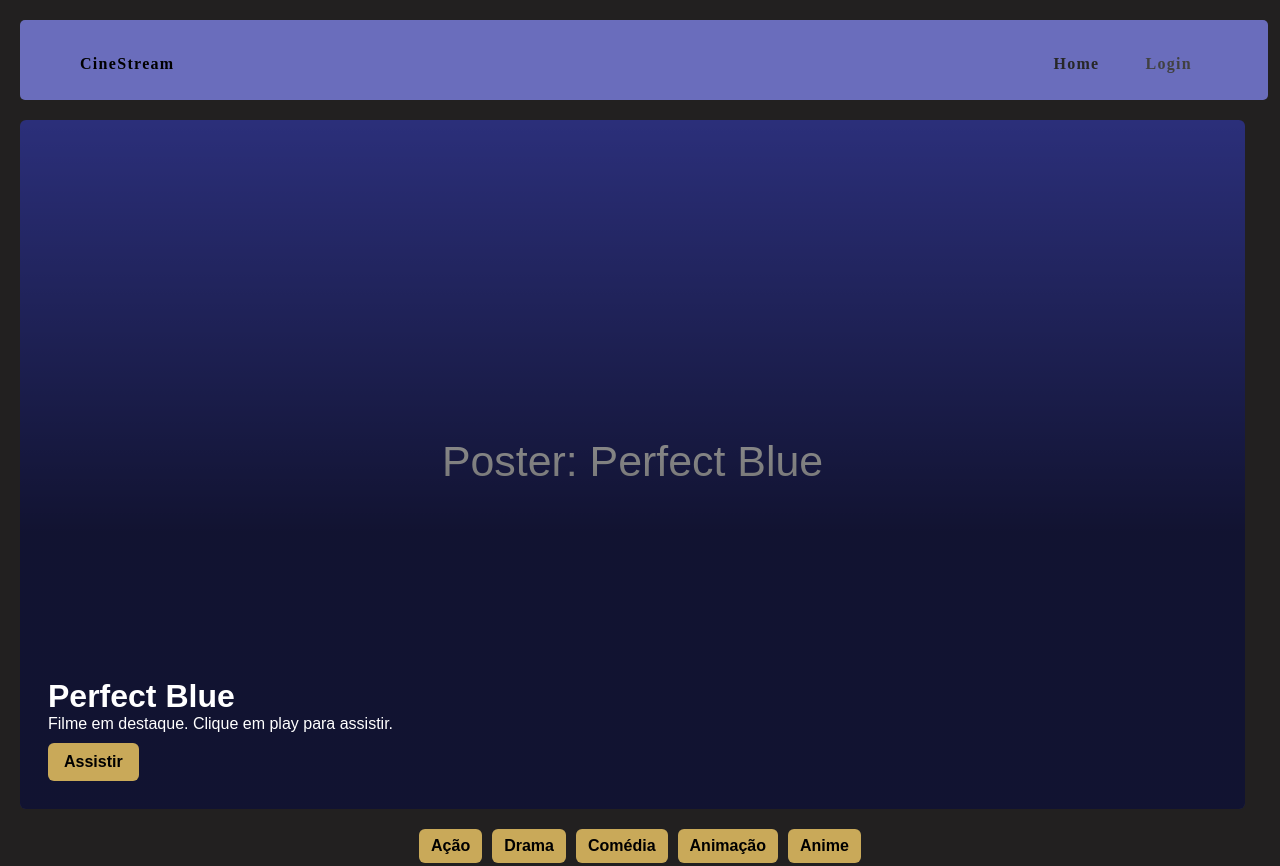
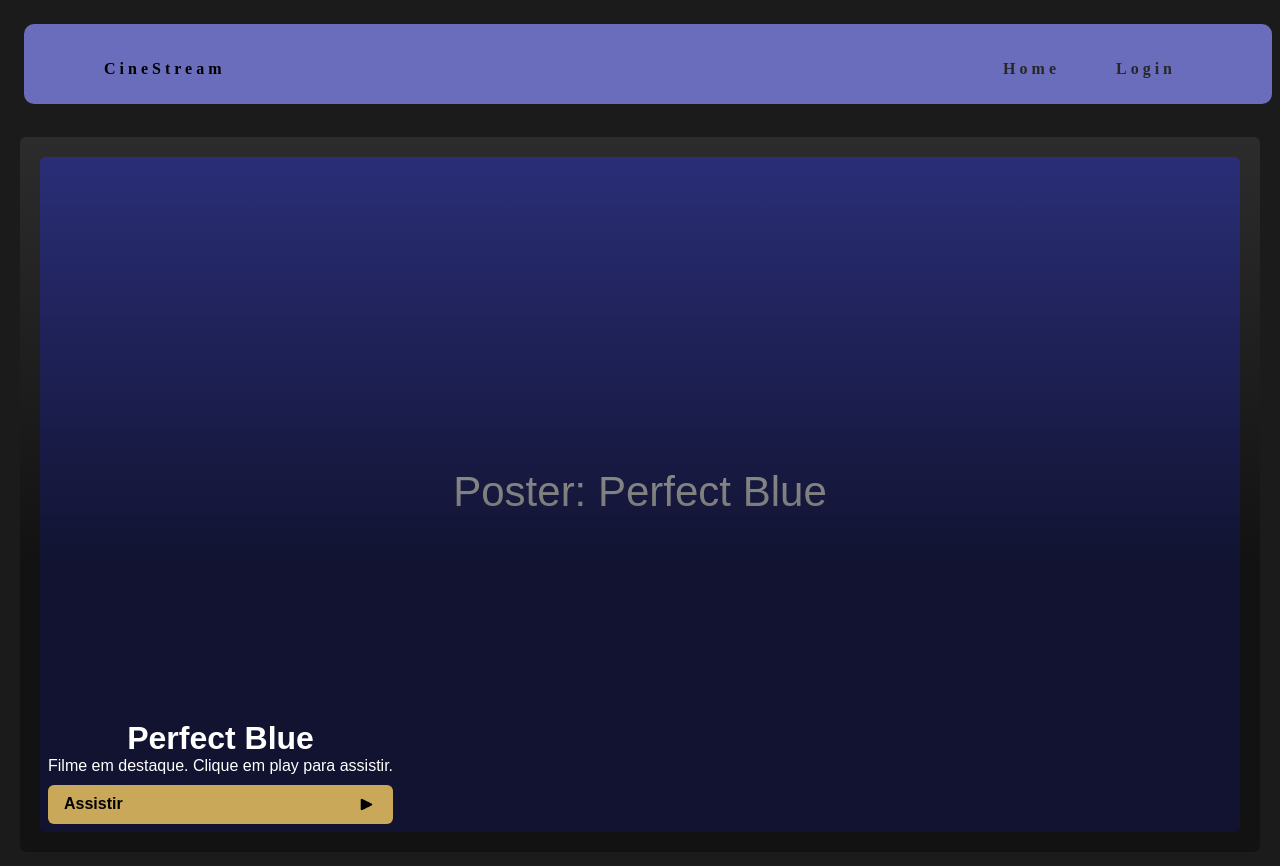
Before and after one commit to jppiva/cine-stream, a plain HTML site: page index.html in a window 1280 px wide. Shown: the top 866 px of the page. Drawn offline with Linux system fonts and the light colour scheme.

Commit message:
arruma img perfect blue

```diff
--- a/assets/styles/index.css
+++ b/assets/styles/index.css
@@ -1,37 +1,45 @@
 * {
-  margin: 0;
-  padding: 0;
+  margin: 0px;
+  padding: 0px;
   box-sizing: border-box;
 }
 
 body {
-  margin: 0;
-  font-family: Arial, sans-serif;
-  background: #222020;
+  display: flex;
+  flex-direction: column;
+  min-height: 100vh;
+  background-color: #1b1b1b;
+  font-family: Arial, Helvetica, sans-serif;
+}
+
+header {
+  background-color: rgb(44, 44, 44);
+  color: rgb(0, 0, 0);
+  padding: 20px;
+  text-align: center;
 }
 
 .box {
   min-width: 97.5%;
   min-height: 10vh;
-  margin-top: 20px;
-  margin-left: 20px;
-  margin-right: 20px;
-  margin-bottom: 20px;
+  margin-top: 3vh;
+  margin-left: 3vh;
+  margin-right: 3vh;
   background-color: #6a6dbc;
-  border-radius: 5px;
+  border-radius: 10px;
   display: flex;
   flex-direction: column;
 }
 
 .nav {
-  margin-top: 15px;
+  margin-top: 1.5vh;
   display: flex;
   justify-content: space-between;
   align-items: center;
-  padding: 20px 60px;
+  padding: 3vh 10vh;
   font-family: "Philosopher", serif;
   font-weight: bold;
-  letter-spacing: 1.3px;
+  letter-spacing: 0.5vh;
 }
 
 .color {
@@ -43,7 +51,7 @@ body {
 .menu {
   display: flex;
   align-items: center;
-  gap: 30px;
+  gap: 5vh;
 }
 
 .menu a {
@@ -72,42 +80,14 @@ body {
 }
 
 .menu .button {
-  color: #414141;
+  color: #272727;
 }
+
 .menu .button:hover {
-  color: #ccc;
+  color: white;
   transform: translateY(-2px) scale(1.08);
 }
 
-.box-2 {
-  position: relative;
-  margin: 20px;
-  max-width: 1225px;
-  width: calc(100% - 40px);
-}
-
-.box-2 img {
-  width: 100%;
-  height: auto;
-  display: block;
-  object-fit: cover;
-  border-radius: 6px;
-}
-
-.overlay {
-  position: absolute;
-  top: 0;
-  left: 0;
-  width: 100%;
-  height: 100%;
-  background-color: rgba(0, 0, 0, 0.35);
-  color: white;
-  padding: 20px;
-  box-sizing: border-box;
-  display: flex;
-  align-items: flex-end;
-  gap: 12px;
-}
 .item {
   flex: 0 0 auto;
   width: 300px;
@@ -129,37 +109,44 @@ body {
 
 .hero {
   position: relative;
-  margin: 20px;
-  max-width: 1225px;
+  margin: 4.1vh auto;
+  max-width: 98%;
   width: calc(100% - 40px);
   border-radius: 6px;
   overflow: hidden;
 }
+
+.hero img {
+  border-radius: 6px;
+}
+
 .hero-poster {
   width: 100%;
   height: auto;
   display: block;
 }
+
 .hero-overlay {
   position: absolute;
   top: 0;
   left: 0;
   width: 100%;
   height: 100%;
-  background: linear-gradient(
-    180deg,
-    rgba(0, 0, 0, 0) 0%,
-    rgba(0, 0, 0, 0.6) 60%
-  );
+  background: linear-gradient(180deg,
+      rgba(0, 0, 0, 0) 0%,
+      rgba(0, 0, 0, 0.6) 60%);
   display: flex;
   align-items: flex-end;
   padding: 28px;
 }
+
 .hero-info {
   color: #fff;
+
 }
+
 .play-btn {
-  display: inline-block;
+ display: flex;
   margin-top: 10px;
   background: #c9a959;
   color: #000;
@@ -169,14 +156,22 @@ body {
   font-weight: bold;
 }
 
+.play-btn img {
+  width: 6%;
+  height: auto;
+  margin-left: 75%;
+}
+
 .movies-section {
   margin: 20px;
   color: #fff;
 }
+
 .movies-section h2 {
   margin: 0 20px 12px;
   font-family: "Philosopher", serif;
 }
+
 .movies-grid {
   display: flex;
   gap: 16px;
@@ -186,6 +181,7 @@ body {
   white-space: nowrap;
   scroll-behavior: smooth;
 }
+
 .card {
   background: rgba(255, 255, 255, 0.03);
   padding: 8px;
@@ -193,11 +189,13 @@ body {
   text-align: center;
   cursor: pointer;
 }
+
 .card img {
   width: 100%;
   height: auto;
   border-radius: 4px;
 }
+
 .card h3 {
   color: #fff;
   font-size: 14px;
@@ -209,11 +207,13 @@ body {
   display: flex;
   justify-content: center;
 }
+
 .categories-container {
   display: flex;
   gap: 10px;
   flex-wrap: wrap;
 }
+
 .category-btn {
   background: #c9a959;
   color: #000;
@@ -223,6 +223,7 @@ body {
   font-weight: 700;
   transition: transform 0.18s ease, opacity 0.18s ease;
 }
+
 .category-btn:hover {
   transform: translateY(-3px);
   opacity: 0.95;
@@ -264,11 +265,13 @@ body {
   text-align: center;
   cursor: pointer;
 }
+
 .card2 img {
   width: 100%;
   height: auto;
   border-radius: 4px;
 }
+
 .card2 h3 {
   color: #fff;
   font-size: 14px;
@@ -279,6 +282,7 @@ body {
   0% {
     transform: translateX(0);
   }
+
   100% {
     transform: translateX(calc(-100% + 100vw));
   }
--- a/index.html
+++ b/index.html
@@ -36,7 +36,7 @@
         <div class="hero-info">
           <h1>Perfect Blue</h1>
           <p>Filme em destaque. Clique em play para assistir.</p>
-          <a href="#" class="play-btn">Assistir</a>
+          <a href="#" class="play-btn">Assistir <img src="/assets/images/play-removebg-preview.png" alt="play"></a>
         </div>
       </div>
     </header>
```
Also changed, not shown: assets/images/play-removebg-preview.png (added).
